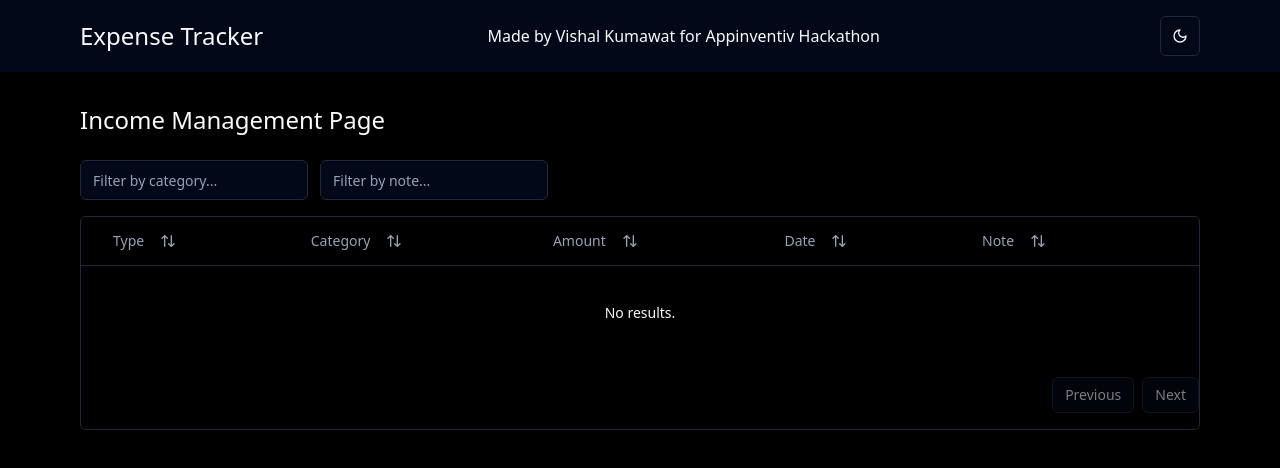
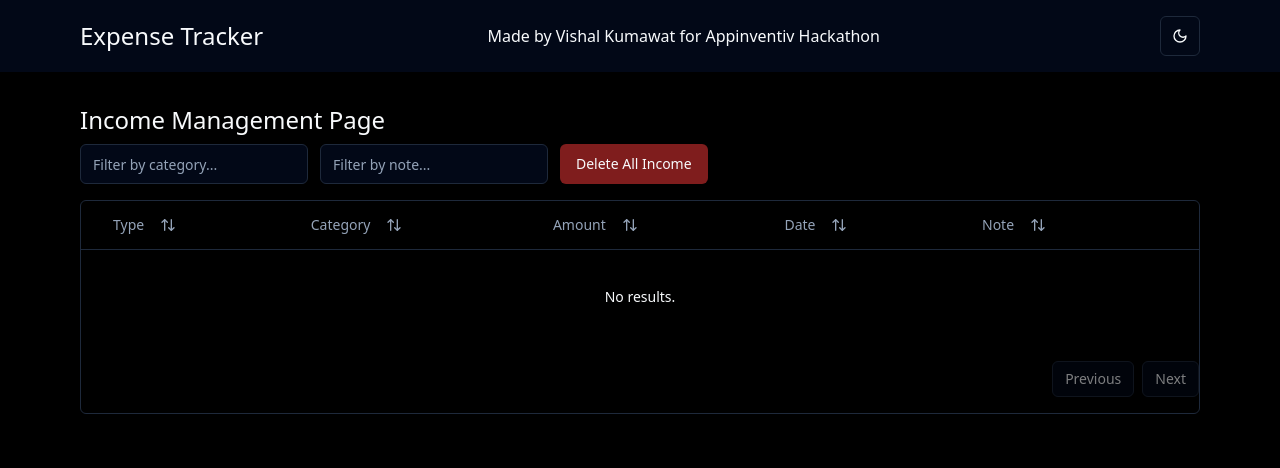
Before and after one commit to vishal-kumawat-appinventiv/hackathon-day1, a React (Vite) app: page /income in a window 1280 px wide. Shown: the top 468 px of the page. Built offline with nearby package versions, Linux system fonts and the light colour scheme.

Commit message:
delete btn added

```diff
--- a/src/redux/slices/budgetSlice.ts
+++ b/src/redux/slices/budgetSlice.ts
@@ -36,6 +36,9 @@ const budgetSlice = createSlice({
         state.data[index] = action.payload;
       }
     },
+    clearIncome: (state) => {
+      state.data = state.data.filter((budget) => budget.type !== "Income");
+    },
     clearBudget: (state) => {
       state.data = [];
     },
@@ -44,8 +47,13 @@ const budgetSlice = createSlice({
 
 export default budgetSlice.reducer;
 
-export const { addBudget, deleteBudget, updateBudget, clearBudget } =
-  budgetSlice.actions;
+export const {
+  addBudget,
+  deleteBudget,
+  updateBudget,
+  clearBudget,
+  clearIncome,
+} = budgetSlice.actions;
 
 export const getIncomeData = createSelector(
   (state: RootState) => state.budget.data,
--- a/src/screens/IncomePage/data-table.tsx
+++ b/src/screens/IncomePage/data-table.tsx
@@ -21,6 +21,9 @@ import {
 import { Button } from "@/components/ui/button";
 import { Input } from "@/components/ui/input";
 import { useState } from "react";
+import { AppDispatch } from "@/redux/store";
+import { useDispatch } from "react-redux";
+import { clearIncome } from "@/redux/slices/budgetSlice";
 
 interface DataTableProps<TData, TValue> {
   columns: ColumnDef<TData, TValue>[];
@@ -49,10 +52,24 @@ export function DataTable<TData, TValue>({
     },
   });
 
+  const dispatch: AppDispatch = useDispatch();
+
+  const handleDeleteAllIncomeData = () => {
+    dispatch(clearIncome());
+    const prevIncome = localStorage.getItem("budgets");
+    if (prevIncome) {
+      const prevIncomeArray = JSON.parse(prevIncome);
+      const filteredIncomeArray = prevIncomeArray.filter(
+        (budget: any) => budget.type !== "Income"
+      );
+      localStorage.setItem("budgets", JSON.stringify(filteredIncomeArray));
+    }
+  };
+
   return (
     <div>
-      <div className="flex gap-3">
-        <div className="flex items-center py-4">
+      <div className="flex flex-wrap gap-3 mb-4">
+        <div className="flex items-center">
           <Input
             placeholder="Filter by category..."
             value={
@@ -64,7 +81,7 @@ export function DataTable<TData, TValue>({
             className="max-w-sm"
           />
         </div>
-        <div className="flex items-center py-4">
+        <div className="flex items-center">
           <Input
             placeholder="Filter by note..."
             value={(table.getColumn("note")?.getFilterValue() as string) ?? ""}
@@ -73,6 +90,11 @@ export function DataTable<TData, TValue>({
             }
             className="max-w-sm"
           />
+        </div>
+        <div className="flex items-center">
+          <Button variant="destructive" onClick={handleDeleteAllIncomeData}>
+            Delete All Income
+          </Button>
         </div>
       </div>
       <div className="rounded-md border">
```
